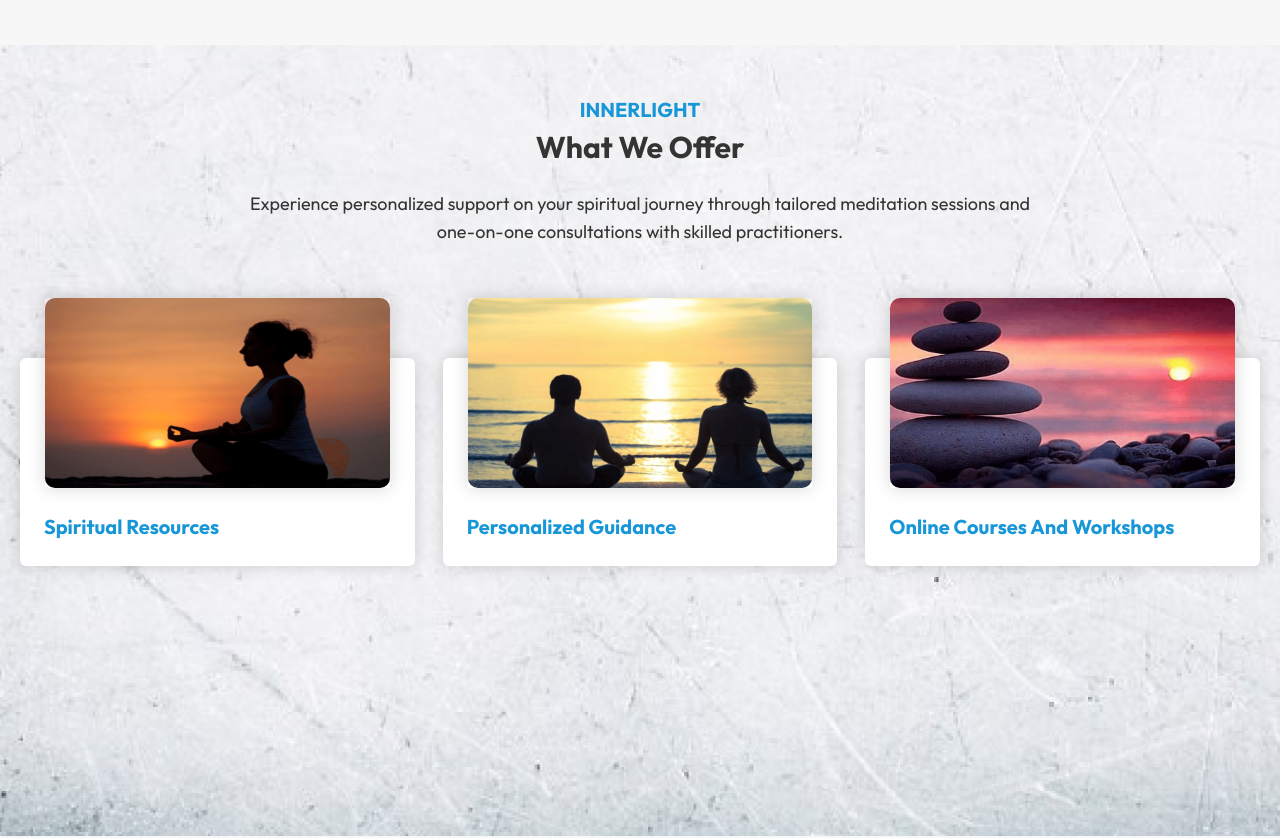
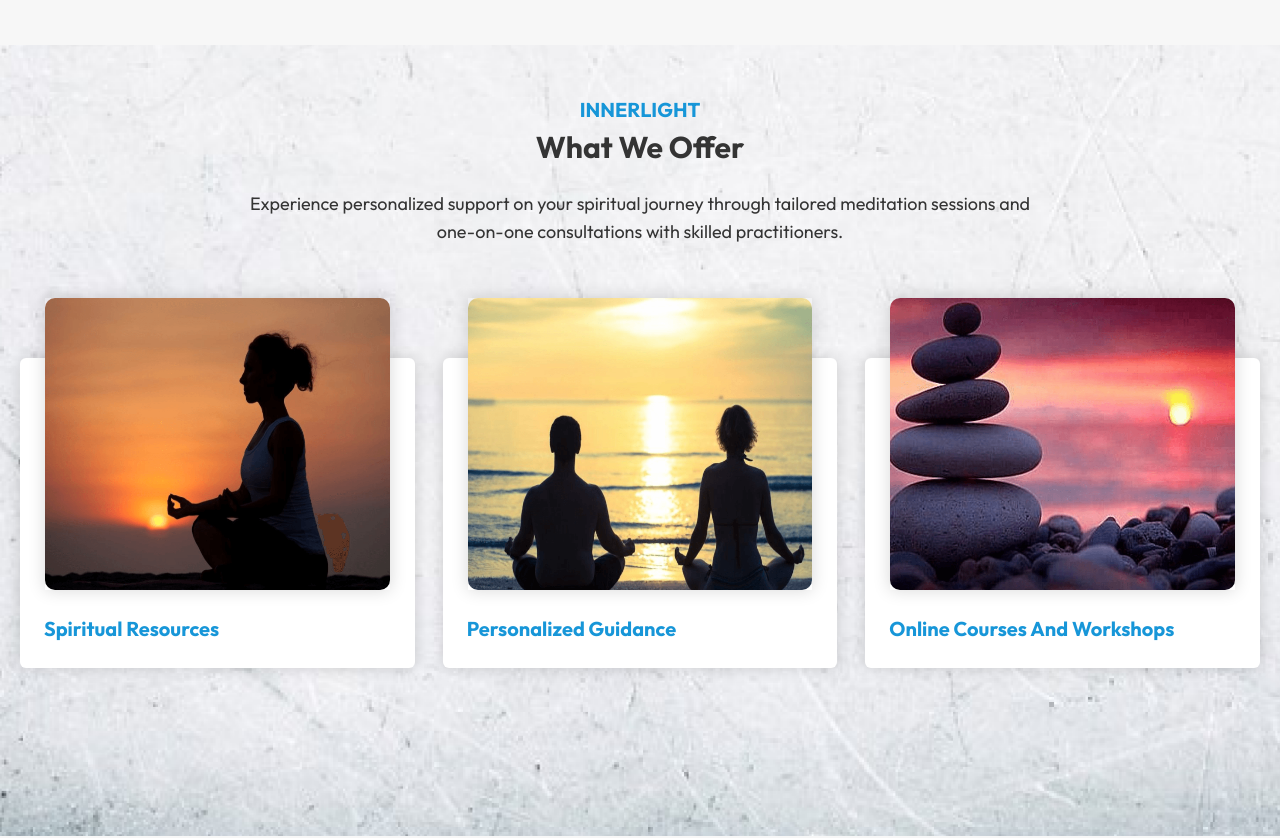
Before and after one commit to muhammadRooman/next_innerLight, a Next.js app: page /en/about in a window 1280 px wide. Shown: the part 1254-2092 px from the top of the page. Built offline with nearby package versions, Linux system fonts and the light colour scheme; no server answers.

Commit message:
update the client image

```diff
--- a/app/globals.css
+++ b/app/globals.css
@@ -148,7 +148,7 @@ body {
       margin-inline-end: 0px;
   }
 }
-@media (min-width: 991px) {
+@media (max-width: 991px) {
   .lg\:text-black {
       --tw-text-opacity: 1;
       color: rgb(0 0 0 / var(--tw-text-opacity, 1));
@@ -188,6 +188,10 @@ body {
   .our-value-inner .nurturing-img{
     margin-bottom: 25px;
   }
+  .object-cover {
+    object-fit: cover;
+    object-position: top;
+}
 }
 @media (max-width: 480px) {
   .WhatWeOffer-card .WhatWeOffer-img img {
```
